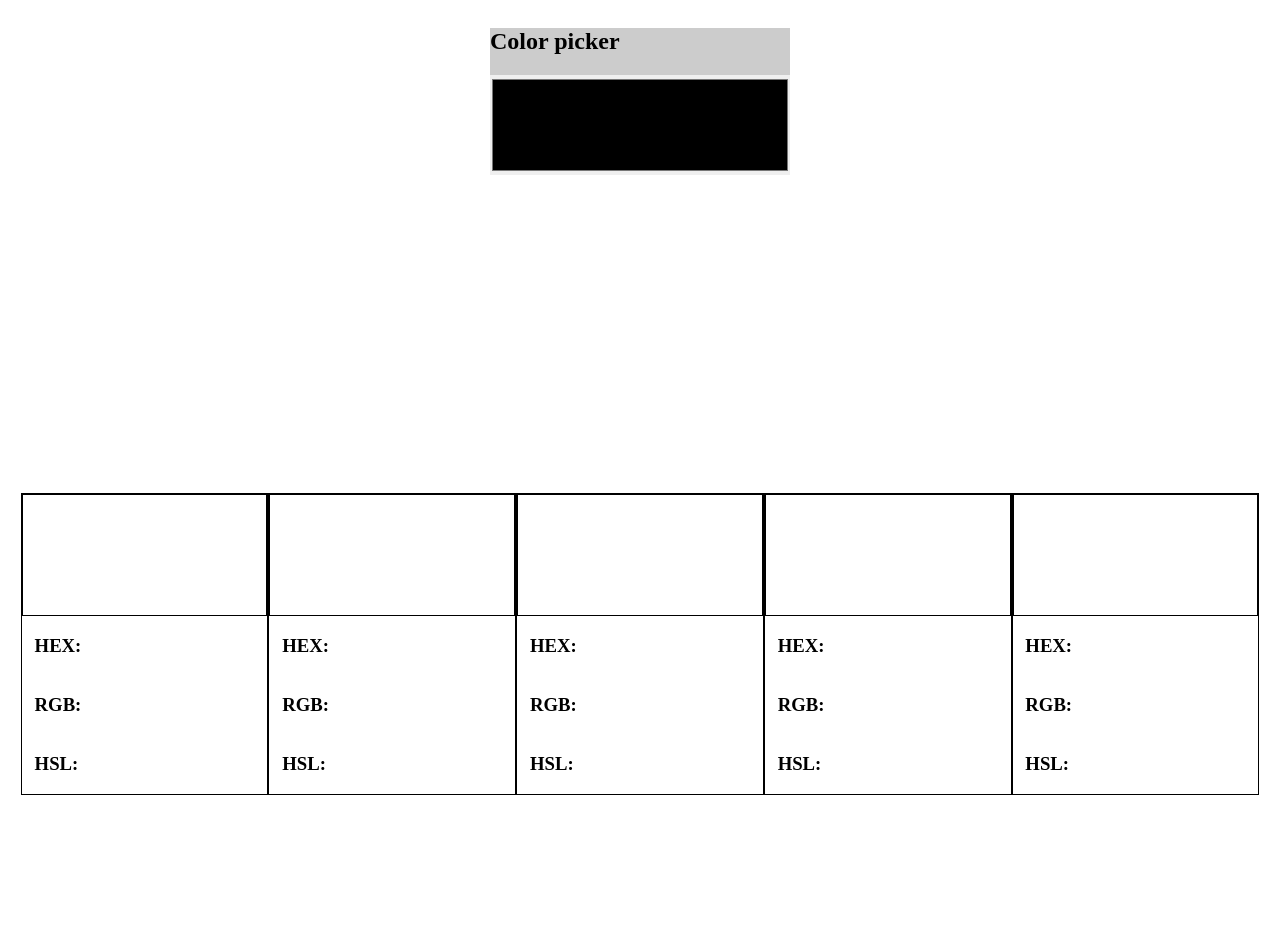
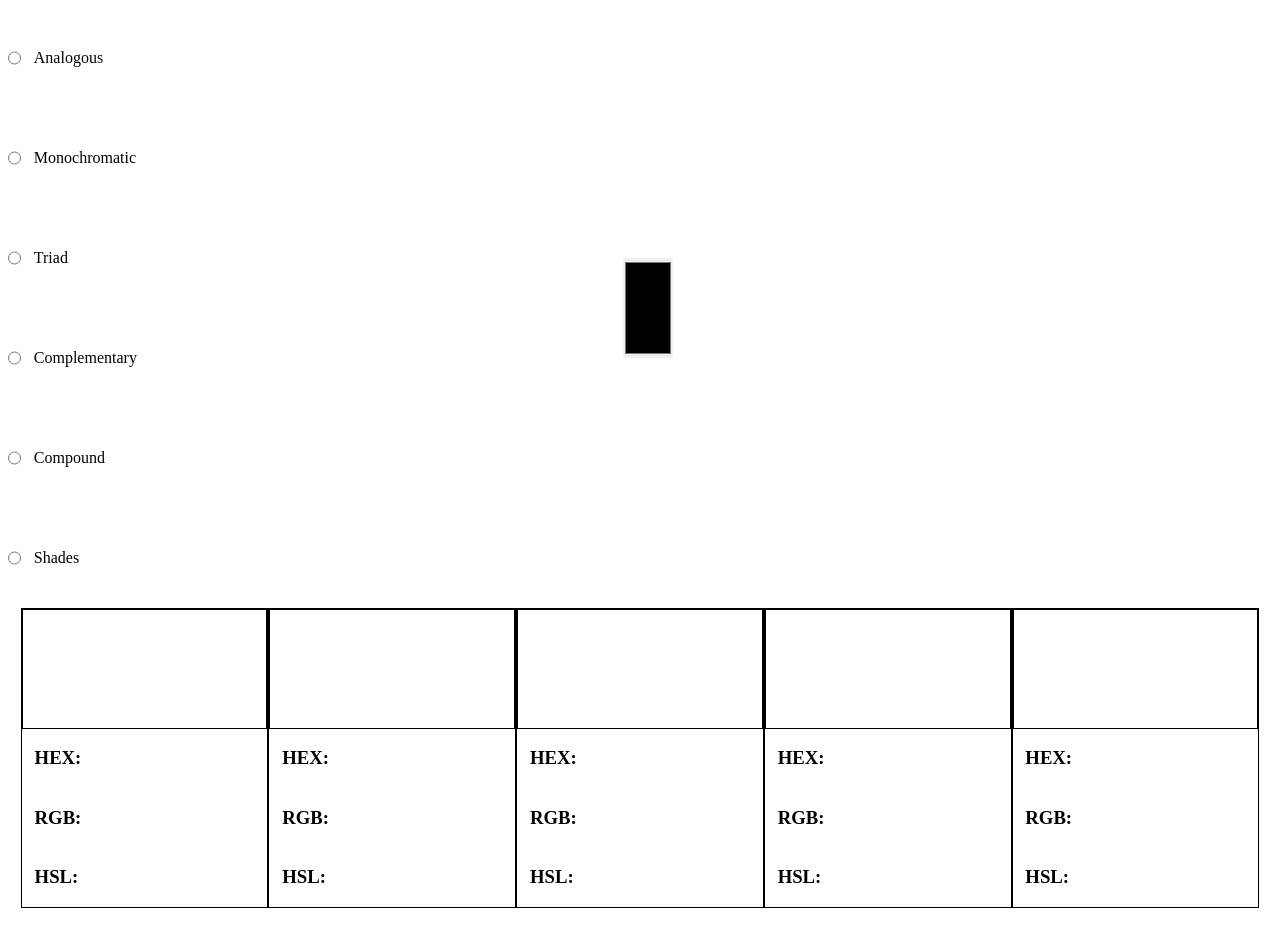
Before and after one commit to Indre101/Color-selector, a plain HTML site: page index.html in a window 1280 px wide. Before the commit the page ends 816 px from the top, so only its background shows below. Drawn offline with Linux system fonts and the light colour scheme.

Commit message:
agin items

```diff
--- a/index.html
+++ b/index.html
@@ -10,12 +10,49 @@
 
 <body>
 
-  <form action="">
-    <div class="colorOutput">
-      <h2>Color picker</h2>
-      <input type="color" value="">
-    </div>
-  </form>
+  <div class="inputs">
+
+    <form class="colorOptions" action="">
+      <div class="inputValue">
+        <input type="radio" id="Analogous" value="Analogous">
+        <label for="Analogous">Analogous</label><br>
+      </div>
+      <div class="inputValue">
+
+        <input type="radio" id="Monochromatic" value="Monochromatic">
+        <label for="Monochromatic">Monochromatic</label><br>
+      </div>
+      <div class="inputValue">
+
+        <input type="radio" id="Triad" value="Triad">
+        <label for="Triad">Triad</label><br><br>
+      </div>
+
+      <div class="inputValue">
+
+        <input type="radio" id="Complementary" value="Complementary">
+        <label for="Complementary">Complementary</label><br><br>
+      </div>
+
+      <div class="inputValue">
+
+        <input type="radio" id="Compound" value="Compound">
+        <label for="Compound">Compound</label><br><br>
+      </div>
+
+      <div class="inputValue">
+
+        <input type="radio" id="Shades" value="Shades">
+        <label for="Shades">Shades</label><br><br>
+      </div>
+
+    </form>
+
+    <form class="colorInput" action="">
+      <input type="color">
+    </form>
+
+  </div>
 
   <div class="colorBlocks">
     <div class="colorBlock">
@@ -31,7 +68,7 @@
       <h3 class="hslColor">HSL:</h3>
     </div>
     <div class="colorBlock">
-      <div class="color"></div>
+      <div class="color mainColor"></div>
       <h3 class="hexColorCode">HEX:</h3>
       <h3 class="rgbColor">RGB:</h3>
       <h3 class="hslColor">HSL:</h3>
--- a/style.css
+++ b/style.css
@@ -1,8 +1,9 @@
-* {}
+* {
+  box-sizing: border-box;
+}
 
 
 body {
-  min-height: 100vh;
   display: flex;
   flex-direction: column;
 }
@@ -12,12 +13,16 @@ body {
   background-color: #ccc;
 }
 
-form {
-  align-self: center;
+.inputs {
+  display: grid;
+  grid-template-columns: 1fr 1fr;
+  width: 100vw;
 }
 
+
+form {}
+
 input {
-  width: 100%;
   padding: 0;
   margin: 0;
   border: none;
@@ -47,3 +52,22 @@ input {
 h3 {
   padding: 0 1vw;
 }
+
+.inputValue {
+  display: flex;
+  align-items: center;
+}
+
+.inputValue label {
+  padding-left: 1vw;
+}
+
+.colorOptions {
+  grid-area: 1/1/span 1/ span 1;
+}
+
+.colorInput {
+  grid-area: 1/1/ span 1/ span 2;
+  align-self: center;
+  justify-self: center;
+}
```
